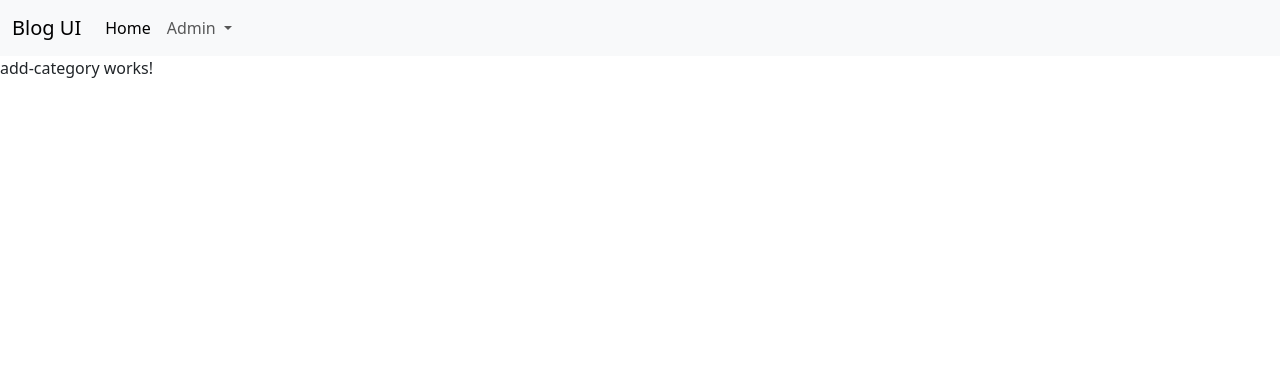
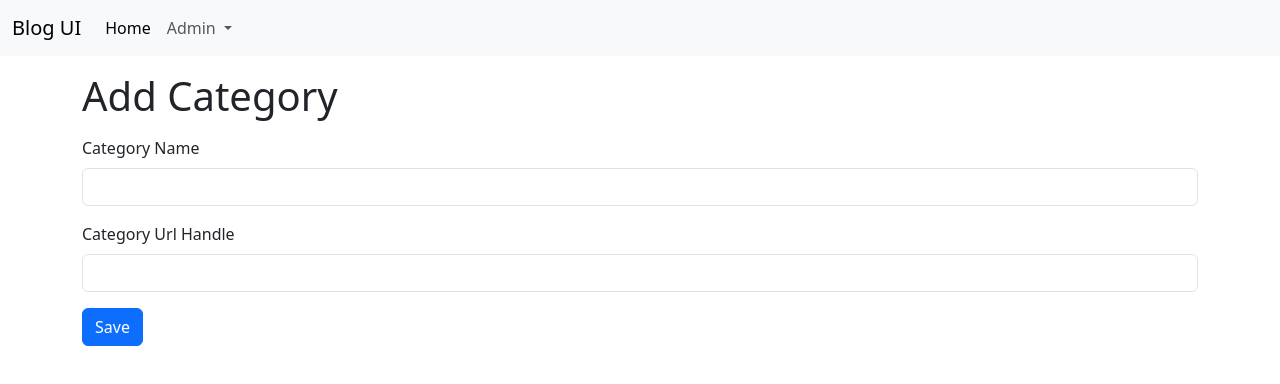
Before and after one commit to PheletsoBear/BlogUI, an Angular app: page /admin/categories/add in a window 1280 px wide. Shown: the top 384 px of the page. Built offline with nearby package versions, Linux system fonts and the light colour scheme.

Commit message:
second commit

```diff
--- a/src/app/Features/Categories/add-category/add-category.component.html
+++ b/src/app/Features/Categories/add-category/add-category.component.html
@@ -1 +1,30 @@
-<p>add-category works!</p>
+
+<div class="container">
+    <h1 class="mt-3">
+        Add Category
+    </h1>
+<form #form = "ngForm" (ngSubmit)="onFormSubmit()">
+
+
+    <div class="mt-3">
+        <label for="" class="form-label">
+                Category Name
+        </label>
+        <input type="text" id="categoryName" class="form-control" name="categoryName">
+    </div>
+
+
+    <div class="mt-3">
+        <label for="" class="form-label">
+                Category Url Handle
+        </label>
+        <input type="text" id="categoryUrlHandle" class="form-control" name="categoryUrlHandle">
+    </div>
+
+    <div class="mt-3">
+    <button type="submit" class="btn btn-primary">
+       Save
+    </button>
+</div>
+</form>
+</div>
--- a/src/app/Features/Categories/add-category/add-category.component.ts
+++ b/src/app/Features/Categories/add-category/add-category.component.ts
@@ -7,4 +7,8 @@
 })
 export class AddCategoryComponent {
 
+  onFormSubmit(){
+
+  }
+
 }
--- a/src/app/Features/Categories/category-list/category-list.component.html
+++ b/src/app/Features/Categories/category-list/category-list.component.html
@@ -1,8 +1,11 @@
 <div class="container">
     <h1 class="mt-3">Category List</h1>
     <div class="d-flex justify-content-end mt-3">
-        <a routerLink="admin/categories/add" class="btn btn-primary">
+        <a routerLink="/admin/categories/add" class="btn btn-primary">
            Add Category
         </a>
     </div>
+
+
+
 </div>
--- a/src/app/app.module.ts
+++ b/src/app/app.module.ts
@@ -6,6 +6,7 @@
 import { NavbarComponent } from './Core/Components/navbar/navbar.component';
 import { CategoryListComponent } from './Features/Categories/category-list/category-list.component';
 import { AddCategoryComponent } from './Features/Categories/add-category/add-category.component';
+import { FormsModule } from '@angular/forms';
 
 @NgModule({
   declarations: [
@@ -16,7 +17,8 @@
   ],
   imports: [
     BrowserModule,
-    AppRoutingModule
+    AppRoutingModule,
+    FormsModule
   ],
   providers: [],
   bootstrap: [AppComponent]
```
Also changed, not shown: src/app/Features/Categories/models/add-category.component.ts (added).
